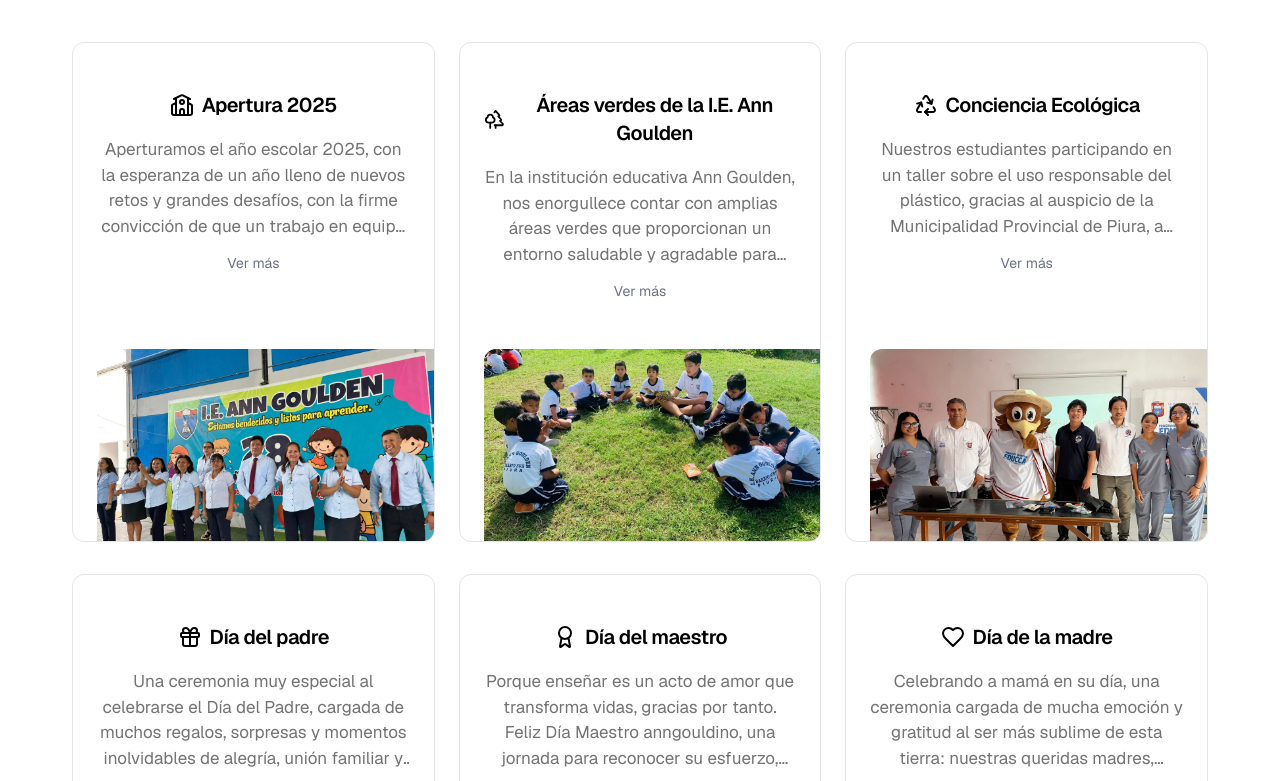
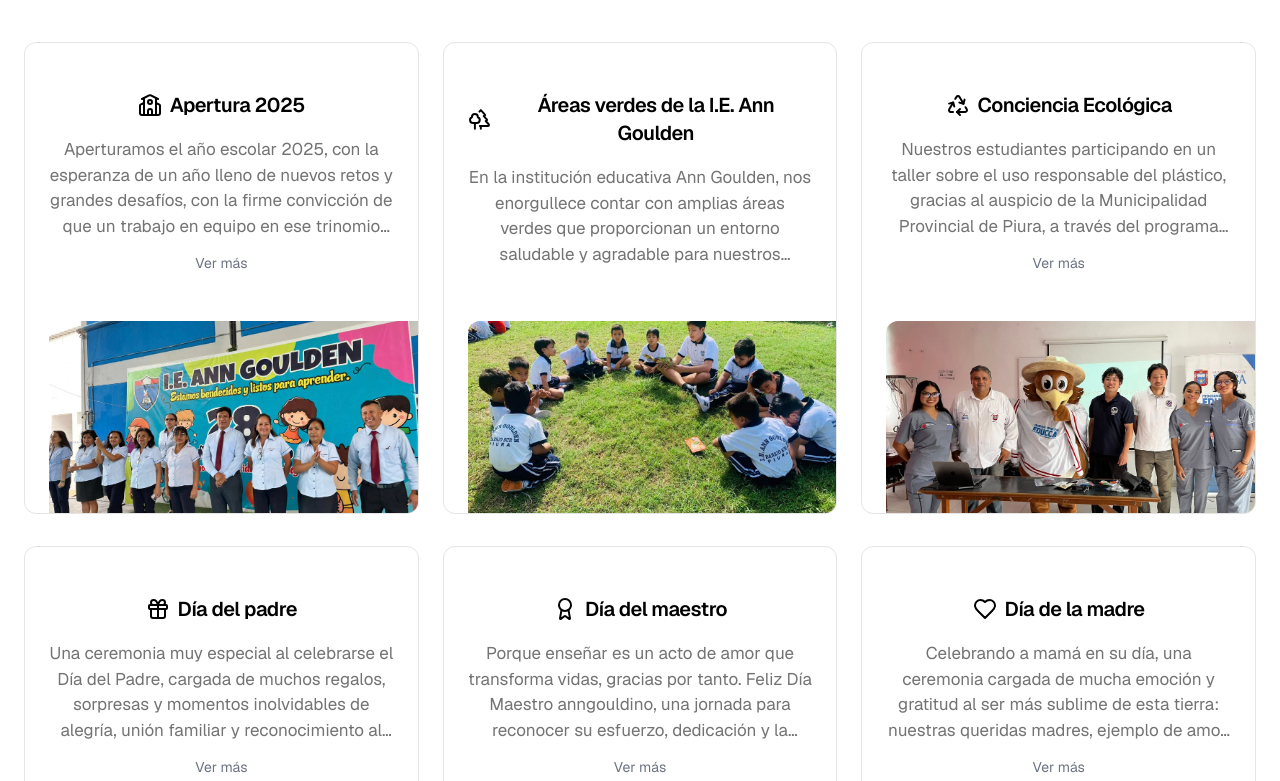
Before and after one commit to LuisLaRosa-Perez/Ann_Goulden, a Next.js app: page / in a window 1280 px wide. Shown: the part 664-1445 px from the top of the page. Built offline with nearby package versions, Linux system fonts and the light colour scheme.

Commit message:
style: remove horizontal margins from main page

```diff
--- a/app/page.tsx
+++ b/app/page.tsx
@@ -12,7 +12,7 @@ export default function Home() {
   return (
     <>
       <Navbar />
-            <main className="pt-16 xs:pt-20 sm:pt-24 px-6 sm:px-8 lg:px-12">
+            <main className="pt-16 xs:pt-20 sm:pt-24">
         <Hero02 />
         <Features05 />
         <FAQ02 />
```
